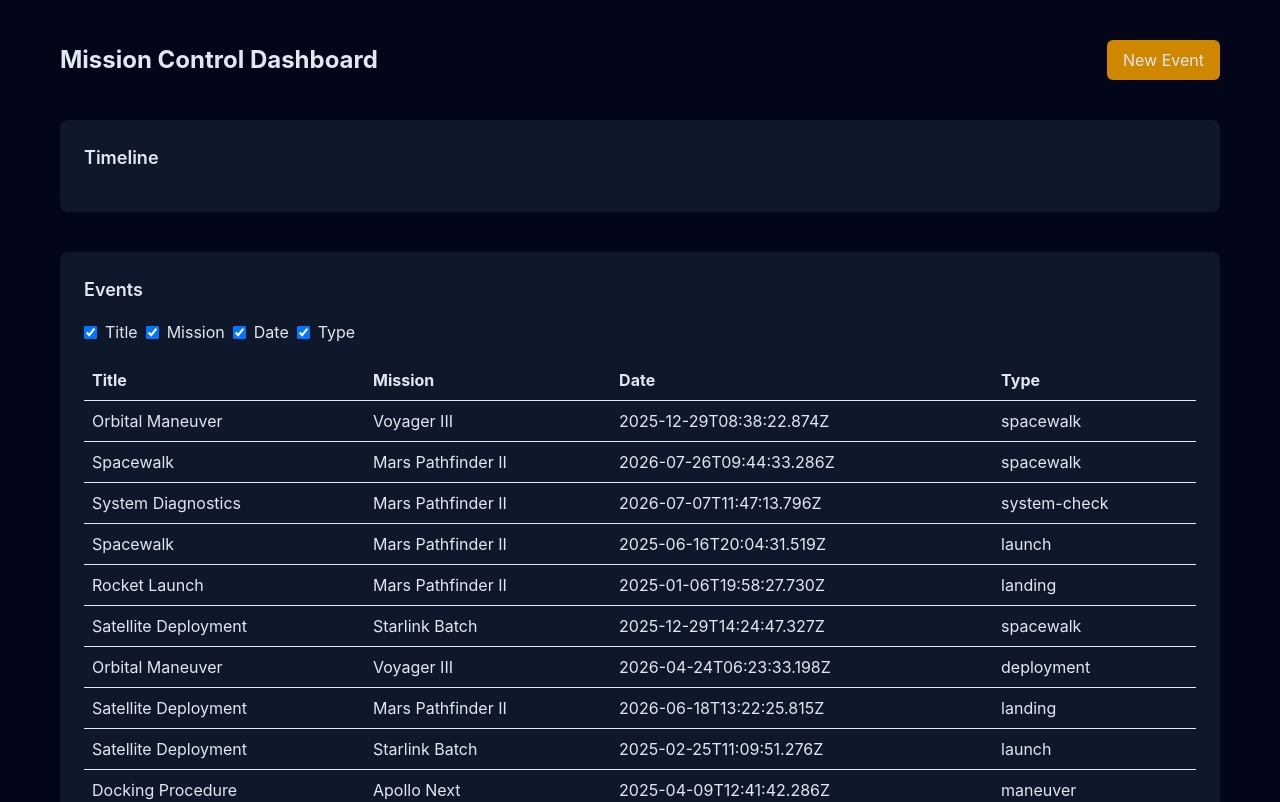
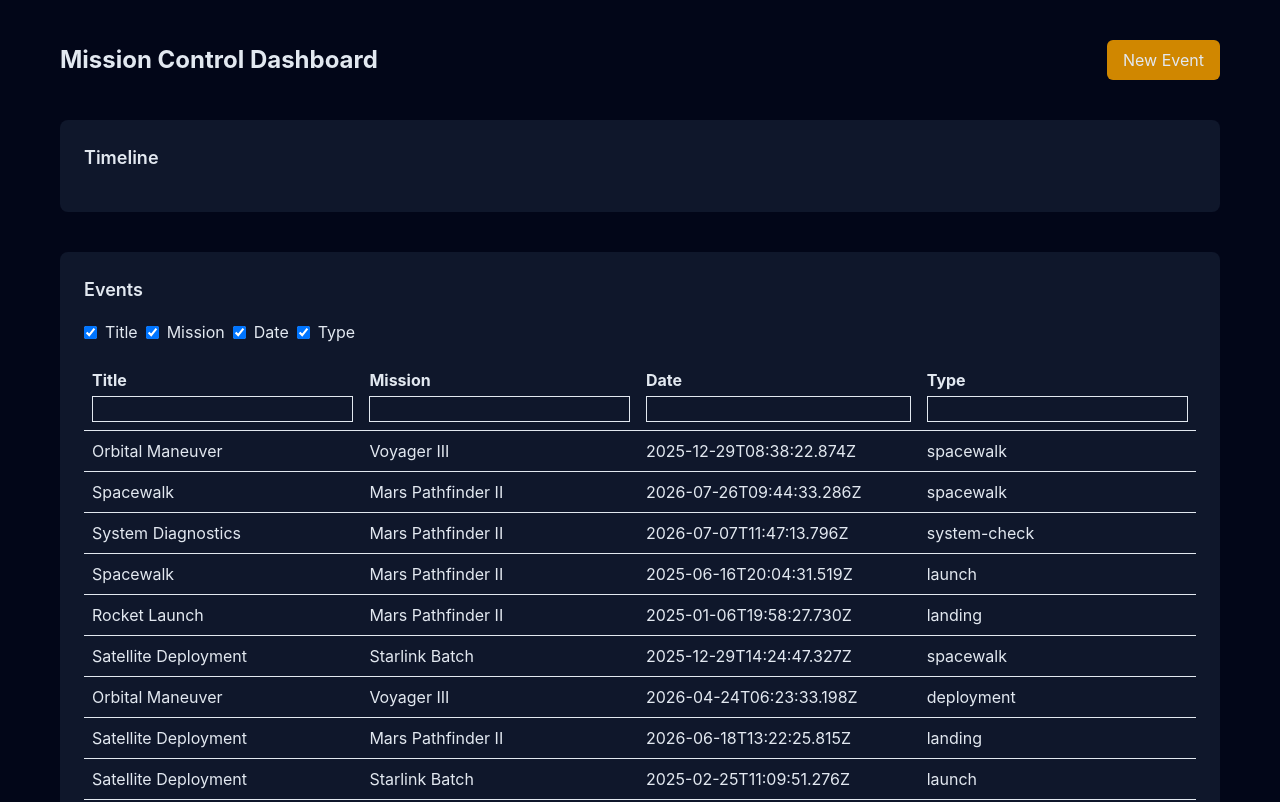
Before and after one commit to XxYassinexX/mission-control-dashboard, a React (Vite) app: page / in a window 1280 px wide. Shown: the top 802 px of the page. Built offline with nearby package versions, Linux system fonts and the light colour scheme.

Commit message:
feat: add DataGrid filtering

```diff
--- a/src/components/DataGrid/DataGrid.tsx
+++ b/src/components/DataGrid/DataGrid.tsx
@@ -1,6 +1,7 @@
 import { ColumnVisibility } from "./ColumnsVisibility"
 import type { DataGridProps } from "./DataGrid.types"
 import { Pagination } from "./Pagination"
+import { useFiltering } from "./hooks/useFiltering"
 import { usePagination } from "./hooks/usePagination"
 import { useSorting } from "./hooks/useSorting"
 import { useVisibleColumns } from "./hooks/useVisibleColumns"
@@ -12,7 +13,10 @@ export function DataGrid<T>({
   error,
 }: DataGridProps<T>) {
   const { visibleColumns, hiddenColumns, toggleHiddenColumn } = useVisibleColumns({ columns })
-  const { sortedData, toggleSort, sortColumn, sortDirection } = useSorting(data)
+
+  const { filteredData, filters, setFilter } = useFiltering(data, columns)
+
+  const { sortedData, toggleSort, sortColumn, sortDirection } = useSorting(filteredData)
 
   const {
     pageSize,
@@ -45,7 +49,6 @@ export function DataGrid<T>({
         toggleHiddenColumn={toggleHiddenColumn}
       />
 
-
       <table className="w-full border-collapse">
 
         <thead>
@@ -53,12 +56,23 @@ export function DataGrid<T>({
             {visibleColumns
               .map(column => (
                 <th key={column.id} className="text-left p-2 border-b cursor-pointer" onClick={() => toggleSort(column)}>
+                  <div className="flex gap-2">
                     {column.label}
                     {sortColumn === column.accessor && (
                       <span className="ml-2">
                         {sortDirection === "asc" ? "↑" : "↓"}
                       </span>
                     )}
+                  </div>
+
+                  <input
+                    className="mt-1 w-full border px-1"
+                    value={filters[column.id] ?? ""}
+                    onChange={(e) =>
+                      setFilter(column.id, e.target.value)
+                    }
+                  />
+
                 </th>
               ))}
           </tr>
--- /dev/null
+++ b/src/components/DataGrid/hooks/useFiltering.ts
@@ -0,0 +1,32 @@
+import { useState, useMemo } from "react"
+import type { Column } from "../DataGrid.types"
+
+export function useFiltering<T>(data: T[], columns: Column<T>[]) {
+  const [filters, setFilters] = useState<Record<string, string>>({})
+
+  function setFilter(columnId: string, value: string) {
+    setFilters((prev) => ({
+      ...prev,
+      [columnId]: value,
+    }))
+  }
+
+  const filteredData = useMemo(() => {
+    return data.filter((row) => {
+      return columns.every((column) => {
+        const filterValue = filters[column.id]
+        if (!filterValue) return true
+
+        const cellValue = String(row[column.accessor]).toLowerCase()
+
+        return cellValue.includes(filterValue.toLowerCase())
+      })
+    })
+  }, [data, columns, filters])
+
+  return {
+    filteredData,
+    filters,
+    setFilter,
+  }
+}
```
Lines whose indentation alone changed are shown as unchanged.
